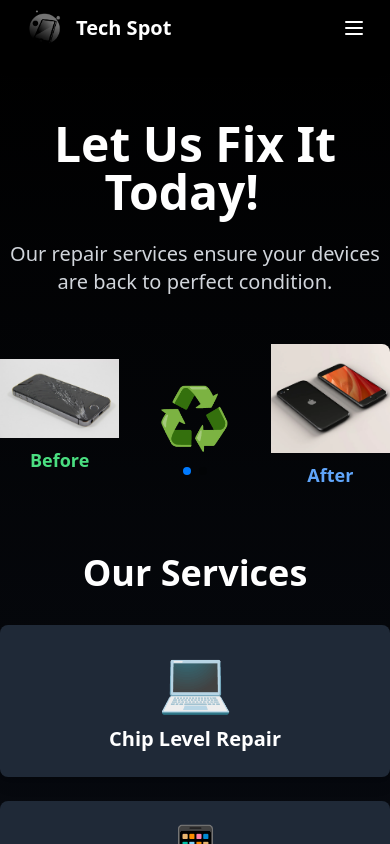
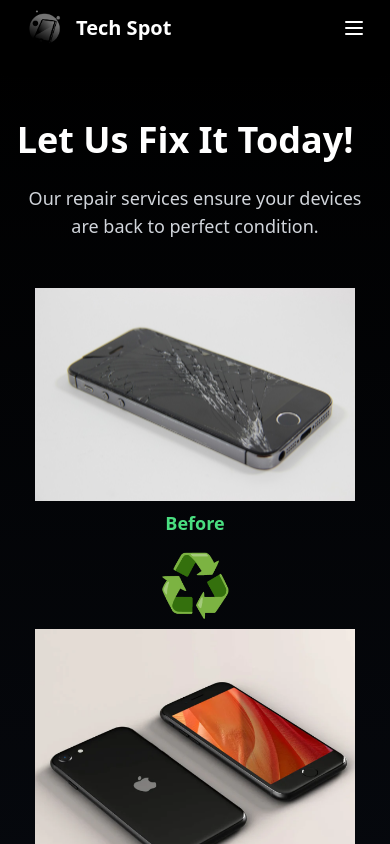
Before and after one commit to IT21182914/Tech-Spot-Official, a React (Create React App) app: page /repair in a window 390 px wide. Shown: the top 844 px of the page. Built offline with nearby package versions, Linux system fonts and the light colour scheme.

Commit message:
Button Changed

```diff
--- a/src/components/Location.jsx
+++ b/src/components/Location.jsx
@@ -13,50 +13,30 @@ const Location = () => {
       <p className="text-lg kanit-medium text-gray-400 mb-8 text-center lg:text-xl">
         Palliyawaththa Road, Tissamaharama, Sri Lanka.
       </p>
+
       <div className="w-full max-w-6xl rounded-lg overflow-hidden shadow-xl mb-10">
         <Suspense
           fallback={
-            <div className="flex justify-center items-center h-80 lg:h-[500px]">
-              <div role="status">
-                <svg
-                  aria-hidden="true"
-                  className="w-8 h-8 text-gray-200 animate-spin dark:text-gray-600 fill-blue-600"
-                  viewBox="0 0 100 101"
-                  fill="none"
-                  xmlns="http://www.w3.org/2000/svg"
-                >
-                  <path
-                    d="M100 50.5908C100 78.2051 77.6142 100.591 50 100.591C22.3858 100.591 0 78.2051 0 50.5908C0 22.9766 22.3858 0.59082 50 0.59082C77.6142 0.59082 100 22.9766 100 50.5908ZM9.08144 50.5908C9.08144 73.1895 27.4013 91.5094 50 91.5094C72.5987 91.5094 90.9186 73.1895 90.9186 50.5908C90.9186 27.9921 72.5987 9.67226 50 9.67226C27.4013 9.67226 9.08144 27.9921 9.08144 50.5908Z"
-                    fill="currentColor"
-                  />
-                  <path
-                    d="M93.9676 39.0409C96.393 38.4038 97.8624 35.9116 97.0079 33.5539C95.2932 28.8227 92.871 24.3692 89.8167 20.348C85.8452 15.1192 80.8826 10.7238 75.2124 7.41289C69.5422 4.10194 63.2754 1.94025 56.7698 1.05124C51.7666 0.367541 46.6976 0.446843 41.7345 1.27873C39.2613 1.69328 37.813 4.19778 38.4501 6.62326C39.0873 9.04874 41.5694 10.4717 44.0505 10.1071C47.8511 9.54855 51.7191 9.52689 55.5402 10.0491C60.8642 10.7766 65.9928 12.5457 70.6331 15.2552C75.2735 17.9648 79.3347 21.5619 82.5849 25.841C84.9175 28.9121 86.7997 32.2913 88.1811 35.8758C89.083 38.2158 91.5421 39.6781 93.9676 39.0409Z"
-                    fill="currentFill"
-                  />
-                </svg>
-                <span className="sr-only">Loading...</span>
-              </div>
-            </div>
+            <div className="text-center text-gray-400">Loading map...</div>
           }
         >
           <Map />
         </Suspense>
       </div>
-      <div className="flex justify-center">
       <a
         href={googleMapsUrl}
         target="_blank"
         rel="noopener noreferrer"
-          className="relative inline-flex items-center justify-center p-0.5 overflow-hidden text-sm font-medium text-gray-900 rounded-lg group bg-gradient-to-br from-cyan-500 to-blue-500 group-hover:from-cyan-500 group-hover:to-blue-500 hover:text-white dark:text-white focus:ring-4 focus:outline-none focus:ring-cyan-200 dark:focus:ring-cyan-800"
+        className="flex items-center gap-2 px-7 py-3 bg-blue-500 text-white font-semibold text-base rounded-full hover:bg-blue-600 transition duration-300 shadow-lg"
+        aria-label="Start Directions"
       >
-          <span className="relative px-5 py-2.5 transition-all ease-in duration-75 bg-white dark:bg-gray-900 rounded-md group-hover:bg-opacity-0 flex items-center gap-2">
         <svg
           xmlns="http://www.w3.org/2000/svg"
           fill="none"
           viewBox="0 0 24 24"
           strokeWidth={2}
           stroke="currentColor"
-              className="w-5 h-5"
+          className="w-6 h-6"
         >
           <path
             strokeLinecap="round"
@@ -65,9 +45,7 @@ const Location = () => {
           />
         </svg>
         Start Directions
-          </span>
       </a>
-      </div>
     </div>
   );
 };
--- a/src/components/RepairServices.js
+++ b/src/components/RepairServices.js
@@ -32,7 +32,7 @@ const RepairServices = () => {
   ];
 
   return (
-    <section className="min-h-screen bg-gradient-to-b from-black to-gray-900 text-white py-16">
+    <section className="min-h-screen bg-gradient-to-b from-black to-gray-900 text-white py-16 px-4">
       {/* Animated Heading */}
       <div className="text-center mb-12">
         <TypeAnimation
@@ -45,11 +45,11 @@ const RepairServices = () => {
             2000,
           ]}
           wrapper="h1"
-          className="text-5xl font-bold mb-6"
+          className="text-4xl md:text-5xl font-bold mb-6"
           repeat={Infinity}
         />
         <motion.p
-          className="text-xl text-gray-300"
+          className="text-lg md:text-xl text-gray-300"
           initial={{ opacity: 0, y: 20 }}
           animate={{ opacity: 1, y: 0 }}
           transition={{ duration: 1 }}
@@ -70,7 +70,7 @@ const RepairServices = () => {
         >
           {beforeAfterImages.map((imageSet, index) => (
             <SwiperSlide key={index}>
-              <div className="grid grid-cols-3 items-center gap-4">
+              <div className="grid grid-cols-1 md:grid-cols-3 items-center gap-4">
                 {/* Before Image */}
                 <motion.div
                   className="flex flex-col items-center"
@@ -81,7 +81,7 @@ const RepairServices = () => {
                   <img
                     src={imageSet.before}
                     alt="Before Repair"
-                    className="w-full h-auto max-w-sm object-contain"
+                    className="w-full max-w-xs md:max-w-sm h-auto object-contain"
                   />
                   <p className="mt-2 text-lg font-bold text-green-400">
                     Before
@@ -108,7 +108,7 @@ const RepairServices = () => {
                   <img
                     src={imageSet.after}
                     alt="After Repair"
-                    className="w-full h-auto max-w-sm object-contain"
+                    className="w-full max-w-xs md:max-w-sm h-auto object-contain"
                   />
                   <p className="mt-2 text-lg font-bold text-blue-400">After</p>
                 </motion.div>
@@ -120,7 +120,9 @@ const RepairServices = () => {
 
       {/* Services Grid with Slideshow-like Animation */}
       <div className="max-w-6xl mx-auto">
-        <h2 className="text-4xl font-bold text-center mb-8">Our Services</h2>
+        <h2 className="text-3xl md:text-4xl font-bold text-center mb-8">
+          Our Services
+        </h2>
         <motion.div
           className="grid grid-cols-1 sm:grid-cols-2 md:grid-cols-3 lg:grid-cols-4 gap-6"
           initial="hidden"
@@ -145,8 +147,10 @@ const RepairServices = () => {
                 visible: { opacity: 1, y: 0 },
               }}
             >
-              <div className="text-6xl mb-4">{service.icon}</div>
-              <h3 className="text-xl font-semibold">{service.name}</h3>
+              <div className="text-5xl md:text-6xl mb-4">{service.icon}</div>
+              <h3 className="text-lg md:text-xl font-semibold">
+                {service.name}
+              </h3>
             </motion.div>
           ))}
         </motion.div>
```
Lines whose indentation alone changed are shown as unchanged.
